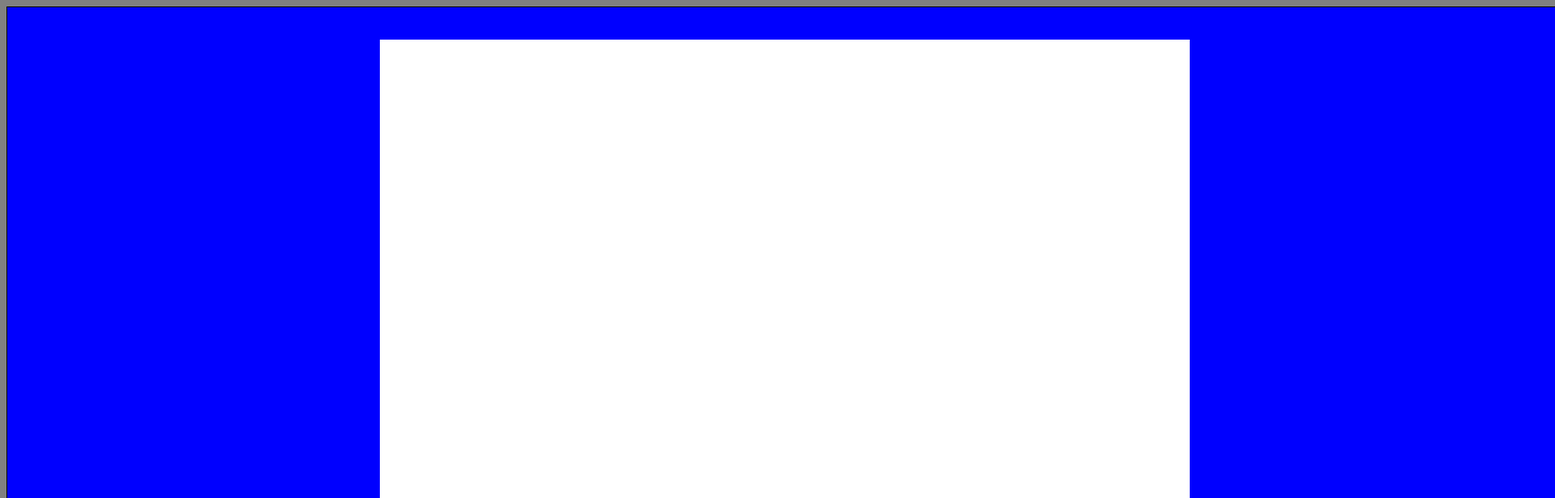
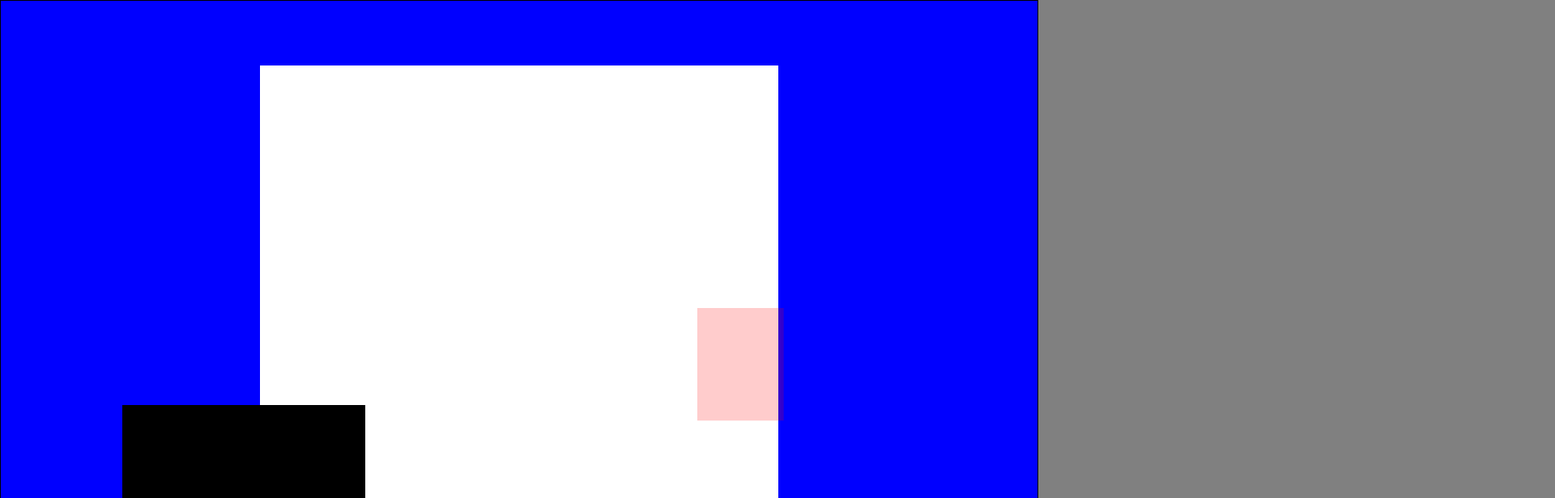
Before and after one commit to WHCompSci/WHCompSci.github.io, a website: page projects/penguin-game/index.html in a window 1280 px wide. Shown: the top 616 px of the page at 81% size, 1920 px wide, since content can reach past the window. Drawn offline with Linux system fonts and the light colour scheme.

Commit message:
made it better- tanner

```diff
--- a/projects/penguin-game/index.html
+++ b/projects/penguin-game/index.html
@@ -9,6 +9,6 @@
     <script src="js/enemy.js"></script>
 </head>
 <body>
-    <canvas width="1920" height="1080" id="game-canvas"  ></canvas>
+    <canvas id="game-canvas"  ></canvas>
 </body>
 </html>
--- a/projects/penguin-game/js/enemy.js
+++ b/projects/penguin-game/js/enemy.js
@@ -19,7 +19,6 @@ function Enemy(x,y,xspd,yspd)
 
     this.draw = function()
     {
-
         ctx.fillStyle = "black";
         ctx.fillRect(this.x,this.y,this.width,this.height);
     }
--- a/projects/penguin-game/js/index.js
+++ b/projects/penguin-game/js/index.js
@@ -15,73 +15,80 @@ var player;
 
 
 //runs on page load
-window.onload = function(){
+window.onload = function () {
     canvas = document.getElementById("game-canvas");
+    canvas.width = window.innerWidth;
+    canvas.height = window.innerHeight;
     ctx = canvas.getContext("2d");
 
 
     setupInputs();
 
-    player = new Player(860,380);
+    player = new Player(860, 380, canvas.width * 160/1920, canvas.height * 188/1080);
+    enemy = new Enemy(0, 500, 1, 0);
 
 
 
 
 
 
-
-    gameLoop = setInterval(step, 1000/30)
+    gameLoop = setInterval(step, 1000 / 30);
 
 
-}
+};
 
-function step(){
-    resetCount ++;
-
+function step() {
+    resetCount++;
+    enemy.step();
     player.step();
-    if(resetCount === 20){
-        ctx.clearRect(0,0,1920,1080);
+    if (resetCount === 20) {
+        ctx.clearRect(0, 0, canvas.width, canvas.height);
         resetCount = 0;
 
     }
     draw();
 }
 
-function draw(){
+function draw() {
 
     ctx.fillStyle = "blue";
-    ctx.fillRect(0,0,1920,1080);
+    ctx.fillRect(0, 0, canvas.width, canvas.height);
 
     ctx.fillStyle = "white";
-    ctx.fillRect(460,40,1000,1000);
+    const sideLen = canvas.height * 0.8;
+    const centerX = canvas.width / 2;
+    const centerY = canvas.height / 2;
 
 
+    ctx.fillRect(centerX - sideLen * 0.5, centerY - 0.5 * sideLen, sideLen, sideLen);
+
+    enemy.draw();
     player.draw();
 
 
 }
 
-function setupInputs(){
-    document.addEventListener("keydown", function(event){
-        if (event.key === "w" || event.key === "ArrowUp"){
+function setupInputs() {
+    document.addEventListener("keydown", function (event) {
+        if (event.key === "w" || event.key === "ArrowUp") {
             upKey = true;
-        } else if (event.key === "a" || event.key === "ArrowLeft"){
+        } else if (event.key === "a" || event.key === "ArrowLeft") {
             leftKey = true;
-        }else if (event.key === "s" || event.key === "ArrowDown"){
+        } else if (event.key === "s" || event.key === "ArrowDown") {
             downKey = true;
-        }else if (event.key === "d" || event.key === "ArrowRight"){
+        } else if (event.key === "d" || event.key === "ArrowRight") {
             rightKey = true;
         }
 
     });
-    document.addEventListener("keyup", function(event){
-        if (event.key === "w" || event.key === "ArrowUp"){
+    document.addEventListener("keyup", function (event) {
+        if (event.key === "w" || event.key === "ArrowUp") {
             upKey = false;
-        } else if (event.key === "a" || event.key === "ArrowLeft"){
+        } else if (event.key === "a" || event.key === "ArrowLeft") {
             leftKey = false;
-        }else if (event.key === "s" || event.key === "ArrowDown"){
+        } else if (event.key === "s" || event.key === "ArrowDown") {
             downKey = false;
-        }else if (event.key === "d" || event.key === "ArrowRight"){
+        } else if (event.key === "d" || event.key === "ArrowRight") {
             rightKey = false;
         }
 
--- a/projects/penguin-game/js/player.js
+++ b/projects/penguin-game/js/player.js
@@ -1,4 +1,4 @@
-function Player(x,y){
+function Player(x,y,width,height){
     this.x = x;
     this.y = y;
     this.xspeed = 0;
@@ -6,8 +6,8 @@ function Player(x,y){
     this.angle = 90;
     this.friction = .99; //friction increases as levels go up
     this.maxSpeed = 15;
-    this.width = 160; //160 actual penguin dimensions
-    this.height = 188; //188
+    this.width = width; //160 actual penguin dimensions
+    this.height = height; //188
     this.isAlive = true;
     this.active = true;
 
@@ -57,7 +57,7 @@ function Player(x,y){
         var img = new Image();
         img.src = "orange_penguin (1).png";
         ctx.drawImage(img, this.x, this.y);
-        ctx.fillStyle = "rgba(255, 0, 0, 0.0)";// change last param to see fallbox
+        ctx.fillStyle = "rgba(255, 0, 0, 0.2)";// change last param to see fallbox
         ctx.fillRect(this.x,this.y,this.width,this.height);
         console.log(this.isAlive);
     }
--- a/projects/penguin-game/style.css
+++ b/projects/penguin-game/style.css
@@ -8,3 +8,17 @@ body{
 canvas{
     border: 1px solid black;
 }
+
+html, body {
+    margin: 0;
+    padding: 0;
+
+  }
+  * {
+    font-family:'Lucida Sans', 'Lucida Sans Regular', 'Lucida Grande', 'Lucida Sans Unicode', Geneva, Verdana, sans-serif
+  }
+
+/* disable scrolling */
+  body {
+    overflow: hidden;
+  }
```
